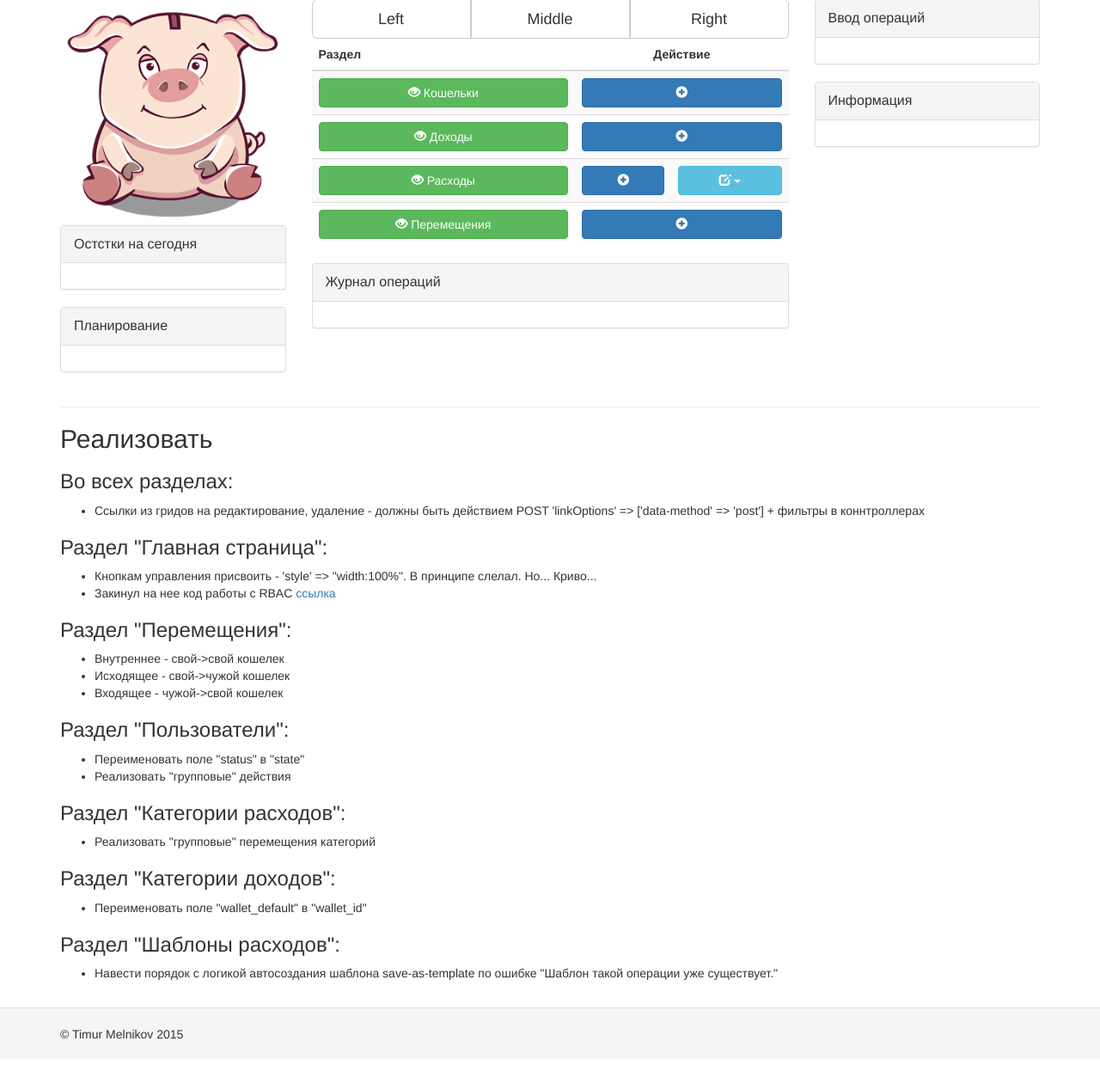
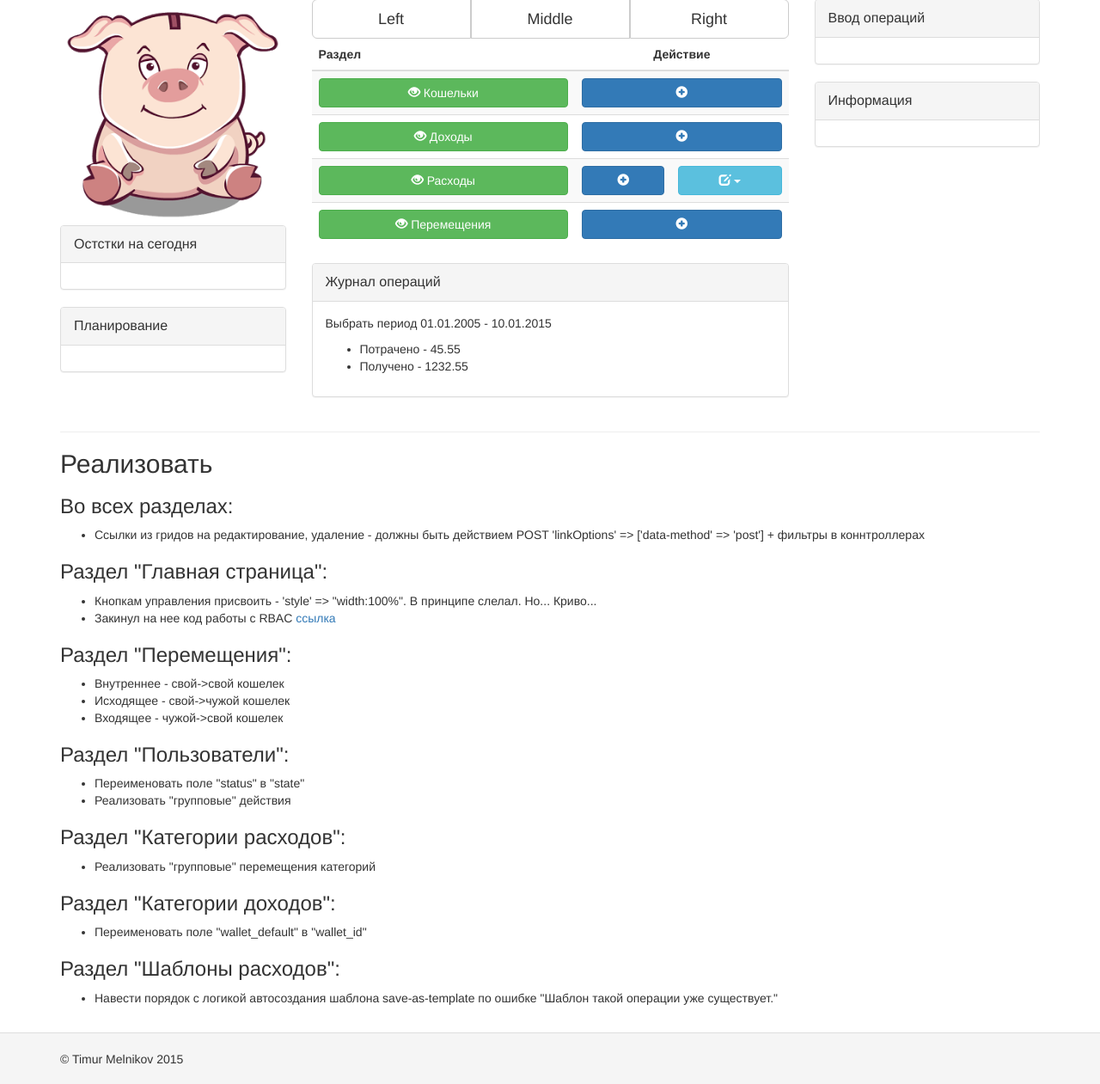
Before and after one commit to kdes70/buh2, a Yii app: template views/main/index.php in a window 1280 px wide. Shown: the part 71-1332 px from the top of the page at 86% size. Before the commit the page ends 1280 px from the top, so only its background shows below. Run offline with PHP 8.4 and a stand-in for Yii, Linux system fonts and the light colour scheme; the template is opened without the code that fills it, so the values that code supplies are empty; some libraries are stand-ins or nearby versions.

Commit message:
Работа с Главной

```diff
--- a/views/main/index.php
+++ b/views/main/index.php
@@ -111,6 +111,12 @@ use app\models\Expensetemp;
                 <div class="panel-title">Журнал операций</div>
             </div>
             <div class="panel-body">
+                <p>Выбрать период 01.01.2005 - 10.01.2015</p>
+                <ul>
+                    <li>Потрачено - 45.55</li>
+                    <li>Получено - 1232.55</li>
+
+                </ul>
             </div>
         </div>
     </div>
```
